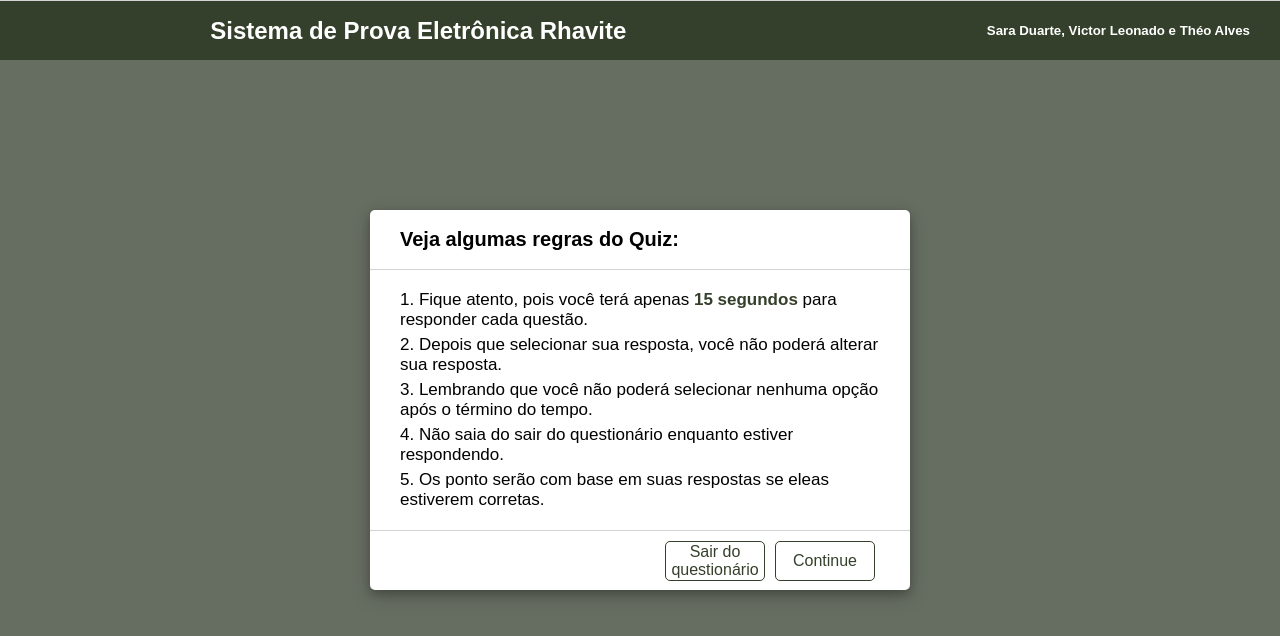
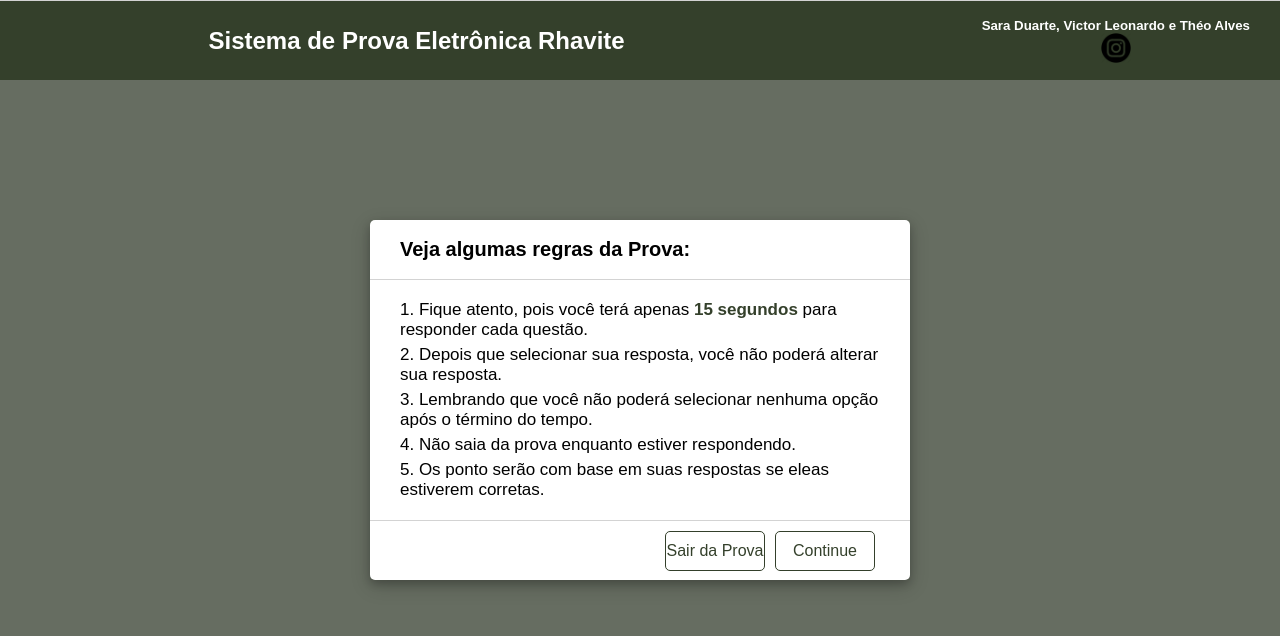
Before and after one commit to TheoAlves/ProvaEletronica, a plain HTML site: page index.html in a window 1280 px wide. Both pictures are taken after a click on the button "Inicie a Prova!". Drawn offline with Linux system fonts and the light colour scheme.

Commit message:
Add files via upload

```diff
--- a/index.html
+++ b/index.html
@@ -18,19 +18,19 @@
 
 	<!-- caixa de informações -->
 	<div class="info_box">
-		<div class="info-title"><span>Veja algumas regras do Quiz:</span></div>
+		<div class="info-title"><span>Veja algumas regras da Prova:</span></div>
 
 		<div class="info-list">
 			<div class="info">1. Fique atento, pois você terá apenas <span> 15 segundos </span> para responder cada
 				questão. </div>
 			<div class="info">2. Depois que selecionar sua resposta, você não poderá alterar sua resposta. </div>
 			<div class="info">3. Lembrando que você não poderá selecionar nenhuma opção após o término do tempo. </div>
-			<div class="info">4. Não saia do sair do questionário enquanto estiver respondendo.</div>
+			<div class="info">4. Não saia da prova enquanto estiver respondendo.</div>
 				<div class="info">5. Os ponto serão com base em suas respostas se eleas estiverem corretas.</div>
 			</div>
 
 			<div class="buttons">
-				<button class="quit">Sair do questionário</button>
+				<button class="quit">Sair da Prova</button>
 				<button class="restart">Continue</button>
 			</div>
 
@@ -77,7 +77,7 @@
 		<div class="icon">
 			<i class="fas fa-crown"></i>
 		</div>
-		<div class="complete_text">Prova concluido!</div>
+		<div class="complete_text">Prova concluida!</div>
 		<div class="score_text">
 			<!-- Aqui inseri o resultado da pontuação do JavaScript -->
 		</div>
@@ -95,10 +95,14 @@
 			<p>
 			<h1>Sistema de Prova Eletrônica Rhavite</h1>
 			</p>
-			<h5> Sara Duarte, Victor Leonado e Théo Alves</h5>
+			<center>
+			<h5> Sara Duarte, Victor Leonardo e Théo Alves
+			<br>
+			<a href="https://www.instagram.com/rhavite_oficial/" target="_blank" title="Nos siga"><img src="insta.png" height="30px"></a>
+			</h5>
+			</center>
 		</footer>
 	</article>
-
 </body>
 
 </html>
--- a/js/questions.js
+++ b/js/questions.js
@@ -19,7 +19,7 @@ let questions = [
        "(a) Qualqueres cidadons",
        "(b) Qualqueri cidadãos",
        "(c) Aqueles cidadões",
-	     "(d) Quaisquer cidadãos"
+	   "(d) Quaisquer cidadãos"
     ]
   },
     {
@@ -30,18 +30,18 @@ let questions = [
           "(a) 24 letras",
           "(b) 26 letras",
           "(c) 27 letras",
-	        "(d) 25 letras"
+	      "(d) 25 letras"
     ]
   },
     {
     numb: 4,
-    question: "Que pais tem na bandera uma espécie de uma folha?",
+    question: "Que país tem na bandeira uma espécie de uma folha?",
     answer:  "(c) Canadá",
     options: [
      "(a) Japão",
      "(b) Coreia do Norte",
      "(c) Canadá",
-	   "(d) Rússia"
+	 "(d) Rússia"
     ]
   },
     {
@@ -61,7 +61,7 @@ let questions = [
     question: "Quem foi a primeira pessoa a viajar no Espaço?",
     answer: "(b) Yuri Gagarin",
     options: [
-      "(a)  Buzz Aldrin",
+      "(a) Buzz Aldrin",
       "(b) Yuri Gagarin",
       "(c) A cadela Laika",
       "(d) Neil Armstrong"
@@ -73,10 +73,10 @@ let questions = [
     question: "Onde se localiza Machu Picchu?",
     answer: "(a)  Peru",
     options: [
-      "(a)  Peru",
+      "(a) Peru",
       "(b) China",
       "(c) Bolívia",
-      "(d)  Índia"
+      "(d) Índia"
     ]
   },
 
@@ -85,10 +85,10 @@ let questions = [
     question: "Quem inventou a lâmpada?",
     answer: "(c) Thomas Edison",
     options: [
-      "(a)  Graham Bell",
+      "(a) Graham Bell",
       "(b) Steve Jobs",
       "(c) Thomas Edison",
-      "(d) Péle"
+      "(d) Pelé"
     ]
   },
 
@@ -111,7 +111,7 @@ let questions = [
     options: [
       "(a) Ela, a feiticeira",
       "(b) O senhor dos anéis",
-      "(c) O pequeno principe",
+      "(c) O pequeno príncipe",
       "(d) Dom Quixote"
     ]
   },
--- a/js/script.js
+++ b/js/script.js
@@ -160,7 +160,7 @@ function showResult(){
     if (userScore > 3){ // se o usuário marcou mais de 3
 
 //criando uma nova tag span e passando o número da pontuação do usuário e o número total da pergunta
-        let scoreTag = '<span>Parabéns🎉, Voce acertou <p>'+ userScore +'</p> de<p>'+ questions.length +'</p></span>';
+        let scoreTag = '<span>Parabéns🎉, Você acertou <p>'+ userScore +'</p> de<p>'+ questions.length +'</p></span>';
         scoreText.innerHTML = scoreTag;  //adicionando nova tag span dentro do score_Text
     }
     else if(userScore > 1){ // se o usuário marcou mais de 1
--- a/style.css
+++ b/style.css
@@ -258,7 +258,7 @@ section .option_list .option .icon{
 }
 
 footer{
-    height: 60px;
+    height: 80px;
     padding: 0 30px;
     display: flex;
     align-items: center;
```
Also changed, not shown: insta.png (added).
